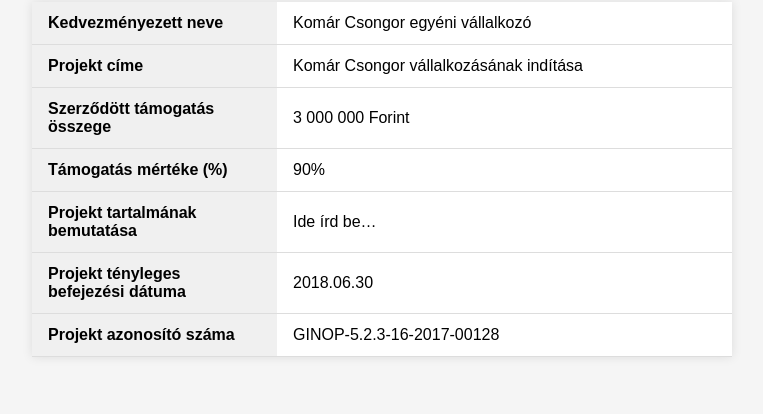
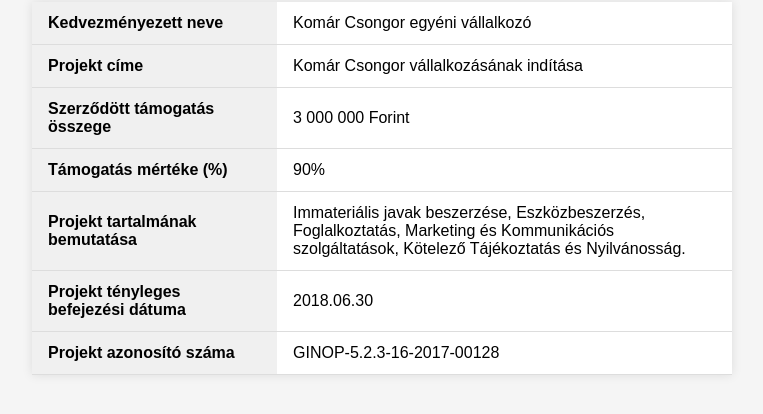
Before and after one commit to Csongi8916/web-touristguide, a website: page infoblock.html in a window 1280 px wide. Shown: the part 86-500 px from the top of the page, without its empty margins (8-771 px from the left). Drawn offline with Linux system fonts and the light colour scheme.

Commit message:
Fix infoblock part3

```diff
--- a/infoblock.html
+++ b/infoblock.html
@@ -59,7 +59,11 @@
       </tr>
       <tr>
         <th>Projekt tartalmának bemutatása</th>
-        <td>Ide írd be…</td>
+        <td>
+          Immateriális javak beszerzése, Eszközbeszerzés, Foglalkoztatás,
+          Marketing és Kommunikációs szolgáltatások, Kötelező Tájékoztatás és
+          Nyilvánosság.
+        </td>
       </tr>
       <tr>
         <th>Projekt tényleges befejezési dátuma</th>
```
